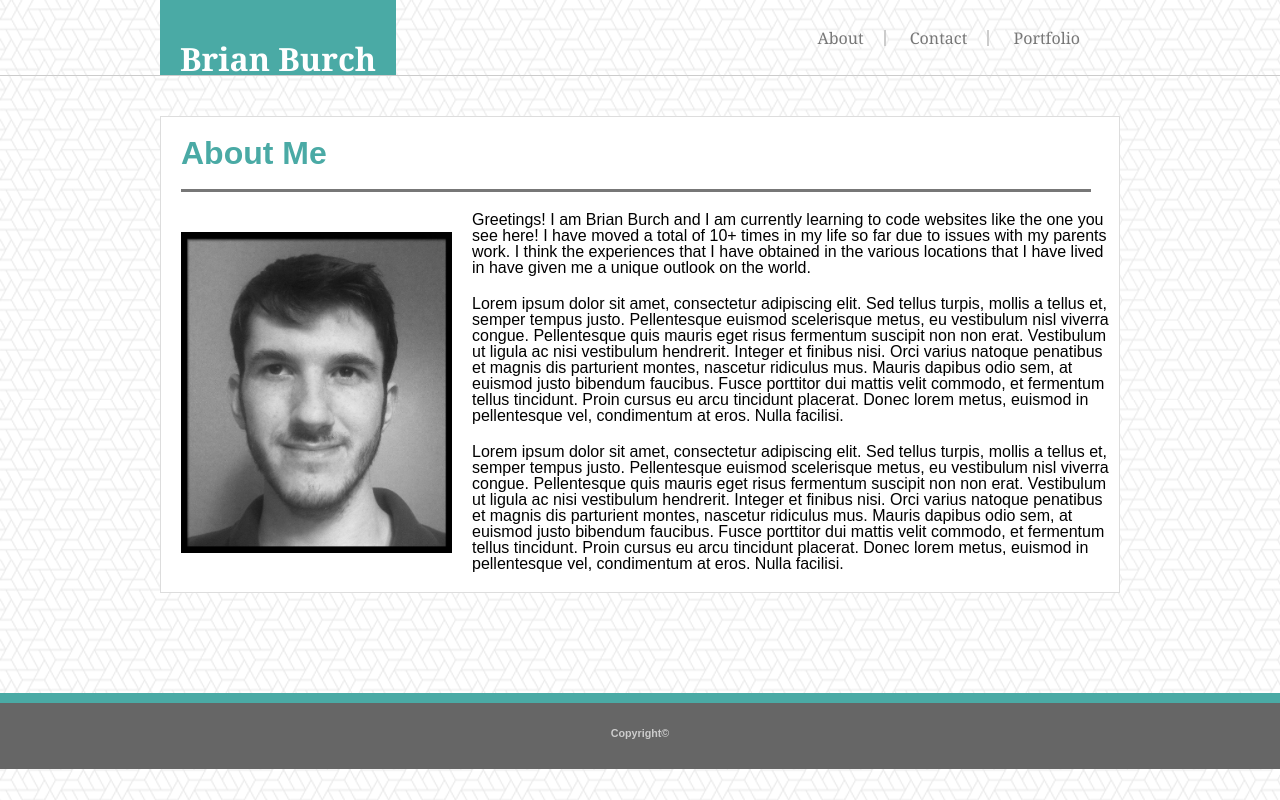
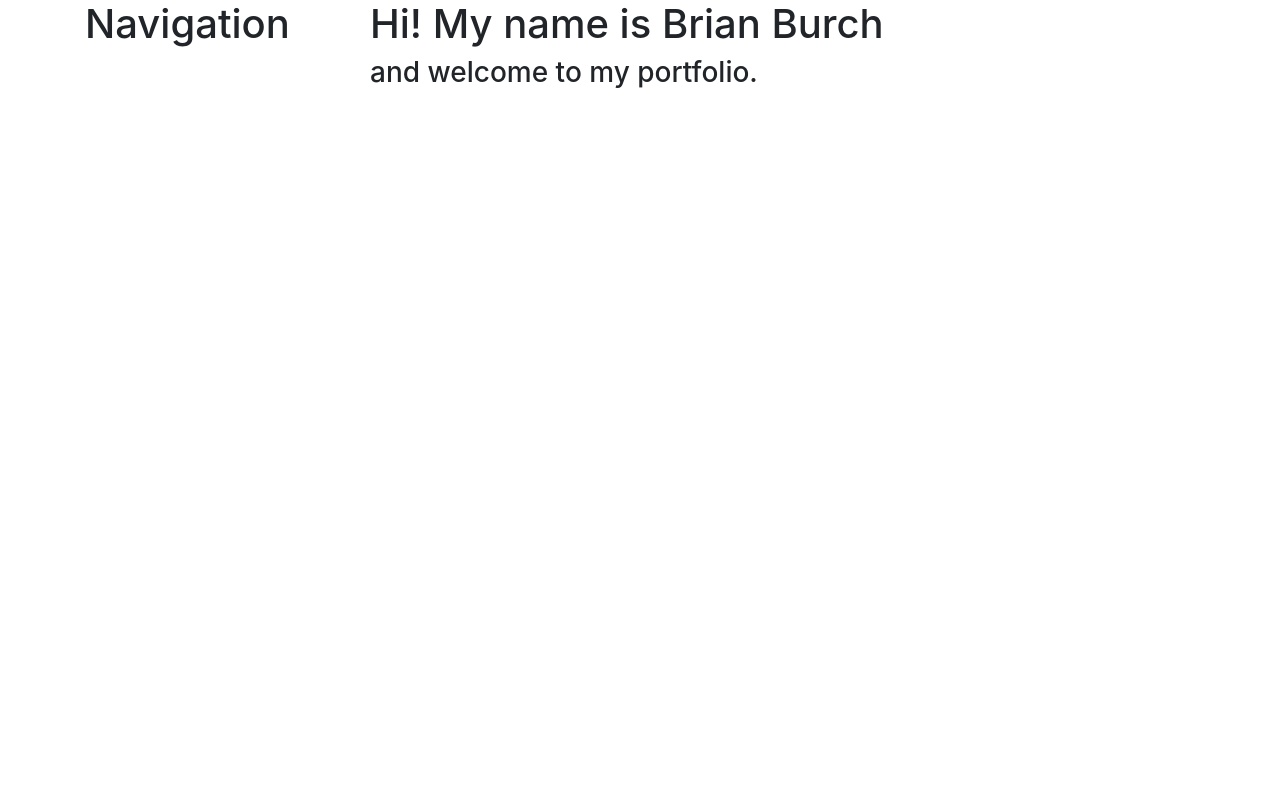
Before and after one commit to Bburch05/Bburch05.github.io, a plain HTML site: page index.html in a window 1280 px wide. Drawn offline with nearby package versions, Linux system fonts and the light colour scheme; files whose address does not match are found by name.

Commit message:
start work on new portfolio

```diff
--- a/index.html
+++ b/index.html
@@ -1,50 +1,31 @@
-<!DOCTYPE html>
+<!doctype html>
 <html lang="en">
-    <head>
-        <meta charset="UTF-8">
-        <meta name="viewport" content="width=device-width, initial-scale=1.0">
-        <meta http-equiv="X-UA-Compatible" content="ie=edge">
-        <link rel="stylesheet" type="text/css" href="assets/css/reset.css">
-        <link rel="stylesheet" type="text/css" href="assets/css/styles.css">
-        <title>Brian Burch</title>
-    </head>
-<body>
-    <header>
-        <div id="headdiv">
-            <div id="logodiv">
-            <h1 id="logo">Brian Burch</h1>
-            </div>
-            <ul class="nav">
-                <li class="navli"><a href="index.html">About</a></li>
-                <li class="navli"><a href="contact.html">Contact</a></li>
-                <li class="navli"><a href="portfolio.html">Portfolio</a></li>
-            </ul>
-        </div>
-    </header>
+  <head>
+    <title>Title</title>
+    <meta charset="utf-8">
+    <meta name="viewport" content="width=device-width, initial-scale=1, shrink-to-fit=no">
 
-        <section class="content">
-            <h1 class="ctnthead">About Me</h1>
-            <img src="assets/images/biopic.png" alt="Brian Burch" id="biopic">
-            <p>
-                Greetings! I am Brian Burch and I am currently learning to code websites like the one you see here! I have moved a total of 10+ times in my life so far due to issues with my parents work. I think the experiences that I have obtained in the various locations that I have lived in have given me a unique outlook on the world.
-            </p>
+    <link rel="stylesheet" href="https://stackpath.bootstrapcdn.com/bootstrap/4.1.2/css/bootstrap.min.css" integrity="sha384-Smlep5jCw/wG7hdkwQ/Z5nLIefveQRIY9nfy6xoR1uRYBtpZgI6339F5dgvm/e9B" crossorigin="anonymous">
+    <link rel="stylesheet" href="#">
+  </head>
+  <body>
+      <div class="container">
+          <div class="row">
 
-            <p>
-                Lorem ipsum dolor sit amet, consectetur adipiscing elit. Sed tellus turpis, mollis a tellus et, semper tempus justo. Pellentesque euismod scelerisque metus, eu vestibulum nisl viverra congue. Pellentesque quis mauris eget risus fermentum suscipit non non erat. Vestibulum ut ligula ac nisi vestibulum hendrerit. Integer et finibus nisi. Orci varius natoque penatibus et magnis dis parturient montes, nascetur ridiculus mus. Mauris dapibus odio sem, at euismod justo bibendum faucibus. Fusce porttitor dui mattis velit commodo, et fermentum tellus tincidunt. Proin cursus eu arcu tincidunt placerat. Donec lorem metus, euismod in pellentesque vel, condimentum at eros. Nulla facilisi.
-            </p>
+              <div class="col-md-3">
+                <h1>Navigation</h1>
+              </div>
 
-            <p>
-                Lorem ipsum dolor sit amet, consectetur adipiscing elit. Sed tellus turpis, mollis a tellus et, semper tempus justo. Pellentesque euismod scelerisque metus, eu vestibulum nisl viverra congue. Pellentesque quis mauris eget risus fermentum suscipit non non erat. Vestibulum ut ligula ac nisi vestibulum hendrerit. Integer et finibus nisi. Orci varius natoque penatibus et magnis dis parturient montes, nascetur ridiculus mus. Mauris dapibus odio sem, at euismod justo bibendum faucibus. Fusce porttitor dui mattis velit commodo, et fermentum tellus tincidunt. Proin cursus eu arcu tincidunt placerat. Donec lorem metus, euismod in pellentesque vel, condimentum at eros. Nulla facilisi.
-            </p>
+              <div class="col-md-9">
+                  <h1>Hi! My name is Brian Burch</h1>
+                  <h3>and welcome to my portfolio.</h3>
+              </div>
 
-        </section>
-    </div>
-    </div>
+          </div>
+      </div>
 
-<div class="goodfoot"></div>
-
-    <footer>
-        <h6>Copyright&#169;</h6>
-    </footer>
-</body>
+    <script src="https://code.jquery.com/jquery-3.3.1.slim.min.js" integrity="sha384-q8i/X+965DzO0rT7abK41JStQIAqVgRVzpbzo5smXKp4YfRvH+8abtTE1Pi6jizo" crossorigin="anonymous"></script>
+    <script src="https://cdnjs.cloudflare.com/ajax/libs/popper.js/1.14.3/umd/popper.min.js" integrity="sha384-ZMP7rVo3mIykV+2+9J3UJ46jBk0WLaUAdn689aCwoqbBJiSnjAK/l8WvCWPIPm49" crossorigin="anonymous"></script>
+    <script src="https://stackpath.bootstrapcdn.com/bootstrap/4.1.2/js/bootstrap.min.js" integrity="sha384-o+RDsa0aLu++PJvFqy8fFScvbHFLtbvScb8AjopnFD+iEQ7wo/CG0xlczd+2O/em" crossorigin="anonymous"></script>
+  </body>
 </html>
```
Also changed, not shown: portfolio.html (+1 -1 lines).
